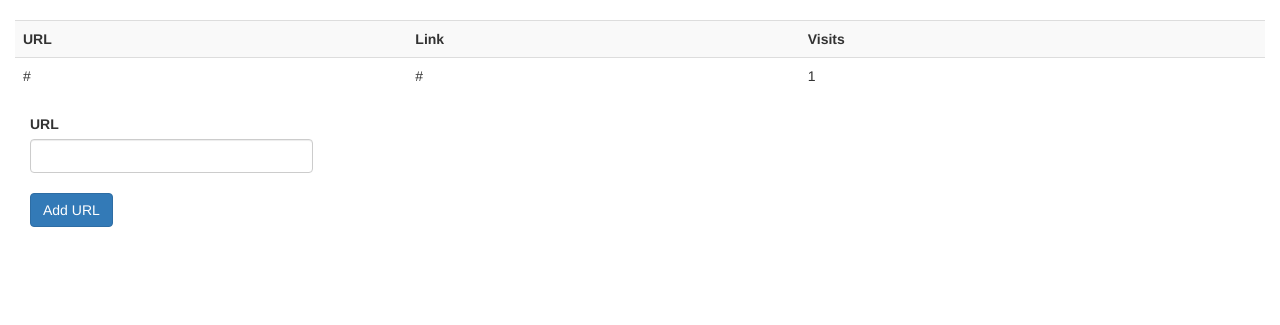
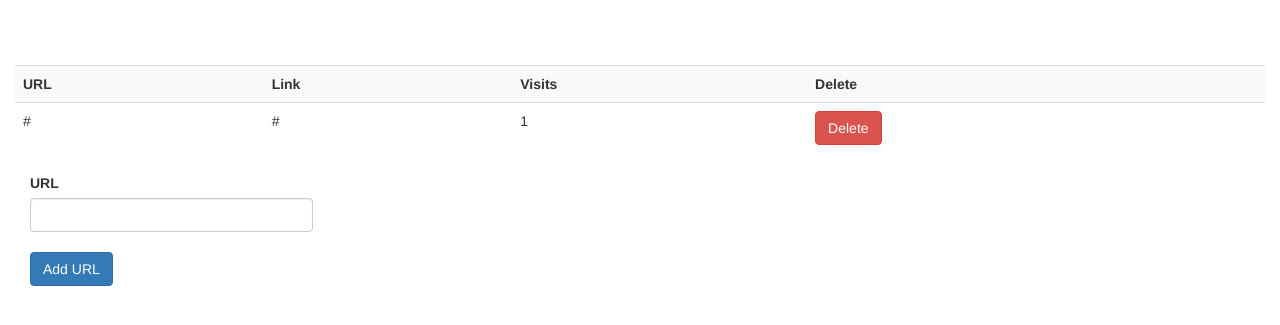
Before and after one commit to railto/URLShortener, a Flask app: page / in a window 1280 px wide. Shown: the part 52-377 px from the top of the page. Run offline with Flask 2, Linux system fonts and the light colour scheme; a user stored in the database is signed in; tables that the repository leaves empty hold one stand-in row (values such as "Sample post"); some libraries are stand-ins or nearby versions.

Commit message:
Added ability to delete links

```diff
--- a/app.py
+++ b/app.py
@@ -55,7 +55,7 @@ security = Security(app, user_datastore)
 
 @app.route('/', methods=['get'])
 @login_required
-def home():
+def home(page=1):
     links = Link.query.all()
     return render_template('index.html', links=links, loggedin=True)
 
@@ -69,6 +69,14 @@ def add_link():
     db.session.add(item)
     db.session.commit()
     print(item)
+    return jsonify(success=True)
+
+@app.route('/link/<int:id>', methods=['delete'])
+@login_required
+def delete_link(id):
+    link = Link.query.filter_by(id=id).first()
+    db.session.delete(link)
+    db.session.commit()
     return jsonify(success=True)
 
 @app.route("/", defaults={"path": ""})
--- a/templates/index.html
+++ b/templates/index.html
@@ -1,21 +1,43 @@
 {% extends "base.html" %}
 {% block content %}
-    <div style="display:none;" class="alert alert-success" id="success_message">
+    <div style="display:none;" class="alert alert-success" id="link_added_message">
         Your link has been successfully added.
+    </div>
+    <div style="display:none;" class="alert alert-success" id="link_deleted_message">
+        Your link has been successfully deleted.
     </div>
     <table class="table table-striped" id="links_table">
         <tr>
             <th>URL</th>
             <th>Link</th>
             <th>Visits</th>
+            <th>Delete</th>
         </tr>
         {% for link in links %}
             <tr>
                 <td>{{ link.url }}</td>
                 <td>{{ link.link }}</td>
                 <td>{{ link.visits }}</td>
+                <td><button class="btn btn-danger delete-button" id="{{ link.id }}">Delete</button></td>
             </tr>
         {% endfor %}
+        <ul class="pagination">
+            {% if links.has_prev %}
+                <li>
+                    <a href="#" aria-label="Previous">
+                        <span aria-hidden="true">&laquo;</span>
+                    </a>
+                </li>
+            {% endif %}
+            {% if links.has_next %}
+                <li>
+                    <a href="#" aria-label="Next">
+                        <span aria-hidden="true">&raquo;</span>
+                    </a>
+                </li>
+            {% endif %}
+
+        </ul>
     </table>
     <div class="col-md-3">
         <form id='add_link'>
@@ -30,21 +52,35 @@
     <script>
         $("#add_link").submit(function(e) {
             e.preventDefault();
-            var formData = {
-                'url': $('#url').val()
-            }
             $.ajax({
                 type: 'POST',
                 url: '/link',
-                data: formData,
+                data: {
+                    'url': $('#url').val()
+                },
                 success: function(json) {
                     if(json.success) {
                         $('#url').val("");
-                        $('#success_message').show();
+                        $('#link_added_message').show();
                         $('#links_table').load('/ #links_table');
                     }
                 }
             });
         })
+        $("#links_table").on("click", ".delete-button", function() {
+            var c = confirm("Are you sure you want to delete this link");
+            if (c == true) {
+                $.ajax({
+                    type: 'delete',
+                    url: '/link/'+this.id,
+                    success: function(json) {
+                        if(json.success) {
+                            $('#link_deleted_message').show();
+                            $('#links_table').load('/ #links_table');
+                        }
+                    }
+                });
+            }
+        })
     </script>
 {% endblock %}
```
